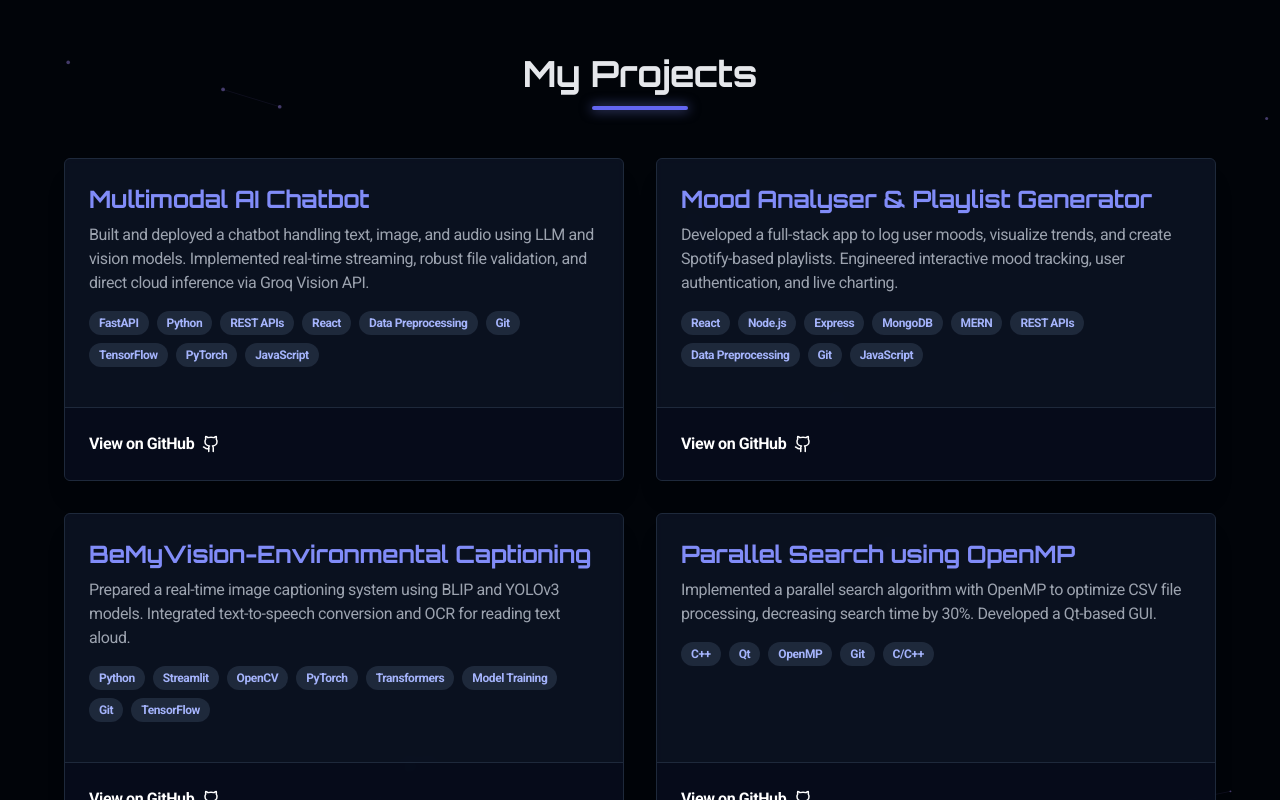
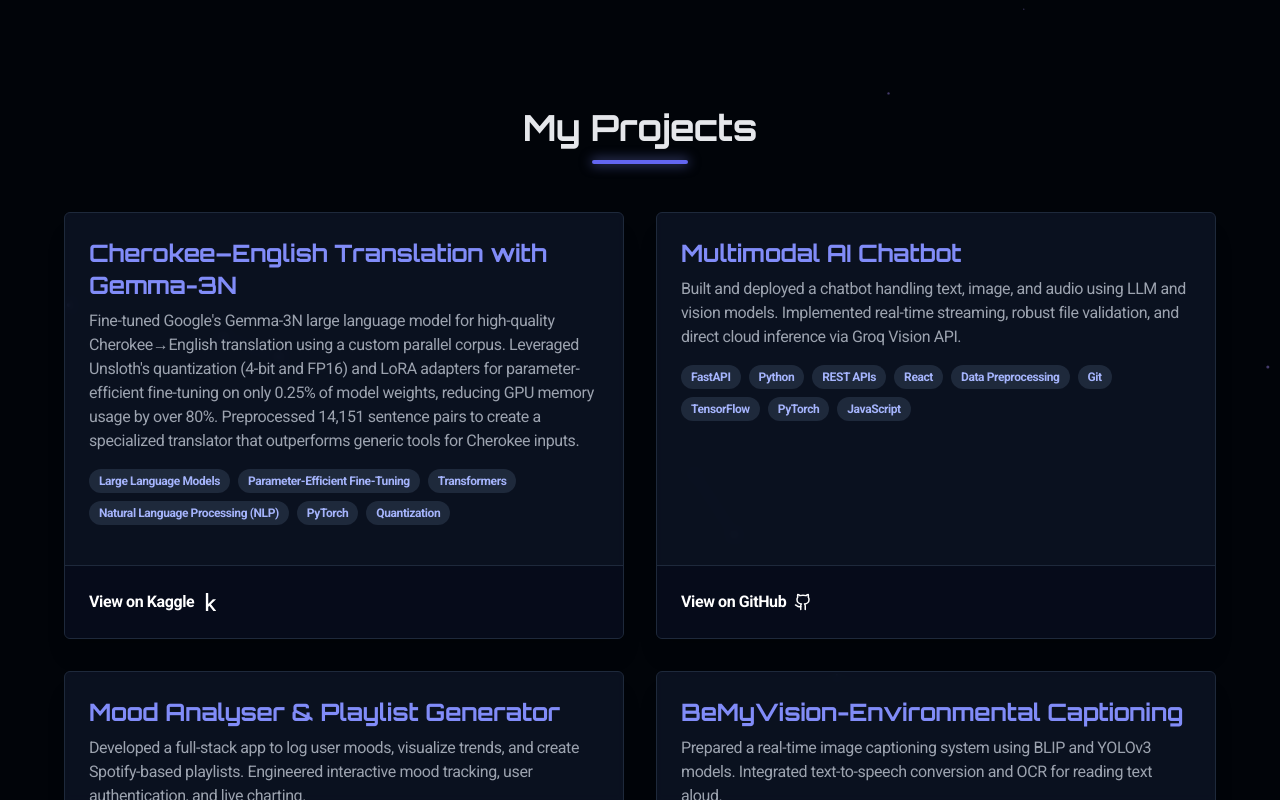
Before and after one commit to HappyHaru21/my-portfolio, a React (Create React App) app: page / in a window 1280 px wide. Shown: the part 2000-2800 px from the top of the page. Built offline with nearby package versions, Linux system fonts and the light colour scheme.

Commit message:
Add new project for Cherokee–English translation and enhance navigation with smooth scrolling

```diff
--- a/src/App.js
+++ b/src/App.js
@@ -30,6 +30,12 @@ const portfolioData = {
     }
   ],
   projects: [
+    {
+      title: "Cherokee–English Translation with Gemma-3N",
+      description: "Fine-tuned Google's Gemma-3N large language model for high-quality Cherokee→English translation using a custom parallel corpus. Leveraged Unsloth's quantization (4-bit and FP16) and LoRA adapters for parameter-efficient fine-tuning on only 0.25% of model weights, reducing GPU memory usage by over 80%. Preprocessed 14,151 sentence pairs to create a specialized translator that outperforms generic tools for Cherokee inputs.",
+      technologies: ["Large Language Models", "Parameter-Efficient Fine-Tuning", "Transformers", "Natural Language Processing (NLP)", "PyTorch", "Quantization"],
+      link: "https://www.kaggle.com/code/huummm/cherokee-to-english-with-gemma3n"
+    },
     {
       title: "Multimodal AI Chatbot",
       description: "Built and deployed a chatbot handling text, image, and audio using LLM and vision models. Implemented real-time streaming, robust file validation, and direct cloud inference via Groq Vision API.",
@@ -76,7 +82,8 @@ const portfolioData = {
     "Python", "Go", "C/C++", "JavaScript", "TypeScript", "Java", "Pandas", "Scikit-learn",
     "PyTorch", "TensorFlow", "OpenCV", "Qt", "MongoDB", "MySQL", "Docker", "Git",
     "REST APIs", "MatPlotLib", "Transformers", "FastAPI", "PostgreSQL", "Kubernetes",
-    "MERN", "Model Training", "Neural Networks", "Data Preprocessing", "React", "Agile Methodologies"
+    "MERN", "Model Training", "Neural Networks", "Data Preprocessing", "React", "Agile Methodologies",
+    "Large Language Models", "Parameter-Efficient Fine-Tuning", "Natural Language Processing (NLP)", "Quantization"
   ]
 };
 
@@ -204,10 +211,47 @@ const ParticleBackground = () => {
 const Header = ({ name, resumeUrl }) => {
   const [isOpen, setIsOpen] = useState(false);
   const navLinks = ["about", "experience", "skills", "projects", "contact"];
+
+  const smoothScrollTo = (targetId) => {
+    const targetElement = document.getElementById(targetId);
+    if (!targetElement) return;
+
+    const targetPosition = targetElement.offsetTop - 80; // Account for fixed header
+    const startPosition = window.pageYOffset;
+    const distance = targetPosition - startPosition;
+    const duration = 800; // Animation duration in ms
+    let start = null;
+
+    const animation = (currentTime) => {
+      if (start === null) start = currentTime;
+      const timeElapsed = currentTime - start;
+      const progress = Math.min(timeElapsed / duration, 1);
+
+      // Easing function for smooth animation
+      const ease = progress < 0.5
+        ? 2 * progress * progress
+        : 1 - Math.pow(-2 * progress + 2, 2) / 2;
+
+      window.scrollTo(0, startPosition + distance * ease);
+
+      if (timeElapsed < duration) {
+        requestAnimationFrame(animation);
+      }
+    };
+
+    requestAnimationFrame(animation);
+  };
+
+  const handleNavClick = (e, link) => {
+    e.preventDefault();
+    smoothScrollTo(link);
+    setIsOpen(false); // Close mobile menu
+  };
+
   return (
     <header className="fixed top-0 left-0 w-full bg-slate-950/70 backdrop-blur-sm z-50 shadow-lg shadow-indigo-900/20">
       <div className="container mx-auto px-6 py-4 flex justify-between items-center">
-        <a href="#about" className="text-2xl font-bold font-orbitron bg-clip-text text-transparent bg-gradient-to-r from-indigo-400 to-purple-400 hover:text-white transition-colors duration-300">
+        <a href="#about" onClick={(e) => handleNavClick(e, 'about')} className="text-2xl font-bold font-orbitron bg-clip-text text-transparent bg-gradient-to-r from-indigo-400 to-purple-400 hover:text-white transition-colors duration-300">
           {name}
         </a>
         <nav className="hidden md:flex items-center space-x-8">
@@ -215,7 +259,7 @@ const Header = ({ name, resumeUrl }) => {
             Resume
           </a>
           {navLinks.map(link => (
-            <a key={link} href={`#${link}`} className="capitalize text-gray-300 hover:text-indigo-400 transition-colors duration-300 font-medium hover:drop-shadow-[0_0_3px_rgba(129,140,248,0.5)]">
+            <a key={link} href={`#${link}`} onClick={(e) => handleNavClick(e, link)} className="capitalize text-gray-300 hover:text-indigo-400 transition-colors duration-300 font-medium hover:drop-shadow-[0_0_3px_rgba(129,140,248,0.5)]">
               {link}
             </a>
           ))}
@@ -233,7 +277,7 @@ const Header = ({ name, resumeUrl }) => {
               Resume
             </a>
             {navLinks.map(link => (
-              <a key={link} href={`#${link}`} onClick={() => setIsOpen(false)} className="capitalize text-gray-300 hover:text-indigo-400 transition-colors duration-300 font-medium text-lg">
+              <a key={link} href={`#${link}`} onClick={(e) => handleNavClick(e, link)} className="capitalize text-gray-300 hover:text-indigo-400 transition-colors duration-300 font-medium text-lg">
                 {link}
               </a>
             ))}
@@ -334,7 +378,14 @@ const Projects = ({ projects }) => (
           </div>
           <div className="p-6 bg-slate-950/50 border-t border-slate-800">
              <a href={project.link} target="_blank" rel="noopener noreferrer" className="font-bold text-white hover:text-indigo-400 transition-colors duration-300 flex items-center">
-              View on GitHub <Github size={18} className="ml-2" />
+              {project.link.includes('kaggle.com') ? 'View on Kaggle' : 'View on GitHub'}
+              {project.link.includes('kaggle.com') ? (
+                <svg className="ml-2" width="18" height="18" viewBox="0 0 24 24" fill="currentColor">
+                  <path d="M18.825 23.859c-.022.092-.117.141-.281.141h-3.139c-.187 0-.351-.082-.492-.248l-5.178-6.589-1.448 1.374v5.111c0 .235-.117.352-.351.352H5.505c-.236 0-.354-.117-.354-.352V.353c0-.233.118-.353.354-.353h2.431c.234 0 .351.12.351.353v14.343l6.203-6.272c.165-.165.330-.248.495-.248h3.239c.144 0 .236.06.285.18.046.149.034.255-.036.315l-6.555 6.344 6.836 8.507c.095.104.117.208.07.334"/>
+                </svg>
+              ) : (
+                <Github size={18} className="ml-2" />
+              )}
             </a>
           </div>
         </div>
@@ -460,6 +511,11 @@ const Footer = ({ contact }) => (
         <a href={contact.github} target="_blank" rel="noopener noreferrer" className="text-gray-400 hover:text-indigo-400 transition-colors duration-300 transform hover:scale-110" aria-label="GitHub">
           <Github size={30} />
         </a>
+        <a href="https://www.kaggle.com/haruki23" target="_blank" rel="noopener noreferrer" className="text-gray-400 hover:text-indigo-400 transition-colors duration-300 transform hover:scale-110" aria-label="Kaggle">
+          <svg width="30" height="30" viewBox="0 0 24 24" fill="currentColor">
+            <path d="M18.825 23.859c-.022.092-.117.141-.281.141h-3.139c-.187 0-.351-.082-.492-.248l-5.178-6.589-1.448 1.374v5.111c0 .235-.117.352-.351.352H5.505c-.236 0-.354-.117-.354-.352V.353c0-.233.118-.353.354-.353h2.431c.234 0 .351.12.351.353v14.343l6.203-6.272c.165-.165.330-.248.495-.248h3.239c.144 0 .236.06.285.18.046.149.034.255-.036.315l-6.555 6.344 6.836 8.507c.095.104.117.208.07.334"/>
+          </svg>
+        </a>
       </div>
       <p className="text-gray-500">&copy; {new Date().getFullYear()} Sidak Deep Singh. All rights reserved.</p>
     </div>
@@ -472,7 +528,16 @@ const ScrollToTopButton = () => {
     if (window.pageYOffset > 300) setIsVisible(true);
     else setIsVisible(false);
   };
-  const scrollToTop = () => window.scrollTo({ top: 0, behavior: 'smooth' });
+  const scrollToTop = () => {
+    const scrollStep = -window.scrollY / (500 / 15); // Animation duration ~500ms
+    const scrollInterval = setInterval(() => {
+      if (window.scrollY !== 0) {
+        window.scrollBy(0, scrollStep);
+      } else {
+        clearInterval(scrollInterval);
+      }
+    }, 15);
+  };
   useEffect(() => {
     window.addEventListener('scroll', toggleVisibility);
     return () => window.removeEventListener('scroll', toggleVisibility);
@@ -480,7 +545,7 @@ const ScrollToTopButton = () => {
   return (
     <button
       onClick={scrollToTop}
-      className={`fixed bottom-8 right-8 bg-indigo-600/80 text-white p-3 rounded-md shadow-lg hover:bg-indigo-500 transition-all duration-300 ${isVisible ? 'opacity-100' : 'opacity-0'} transform ${isVisible ? 'scale-100' : 'scale-50'} border border-indigo-500 shadow-indigo-500/30`}
+      className={`fixed bottom-8 right-8 bg-indigo-600/80 text-white p-3 rounded-md shadow-lg hover:bg-indigo-500 transition-all duration-300 ${isVisible ? 'opacity-100' : 'opacity-0'} transform ${isVisible ? 'scale-100' : 'scale-50'} border border-indigo-500 shadow-indigo-500/30 z-50`}
       aria-label="Go to top"
     >
       <ChevronsUp size={24} />
```
